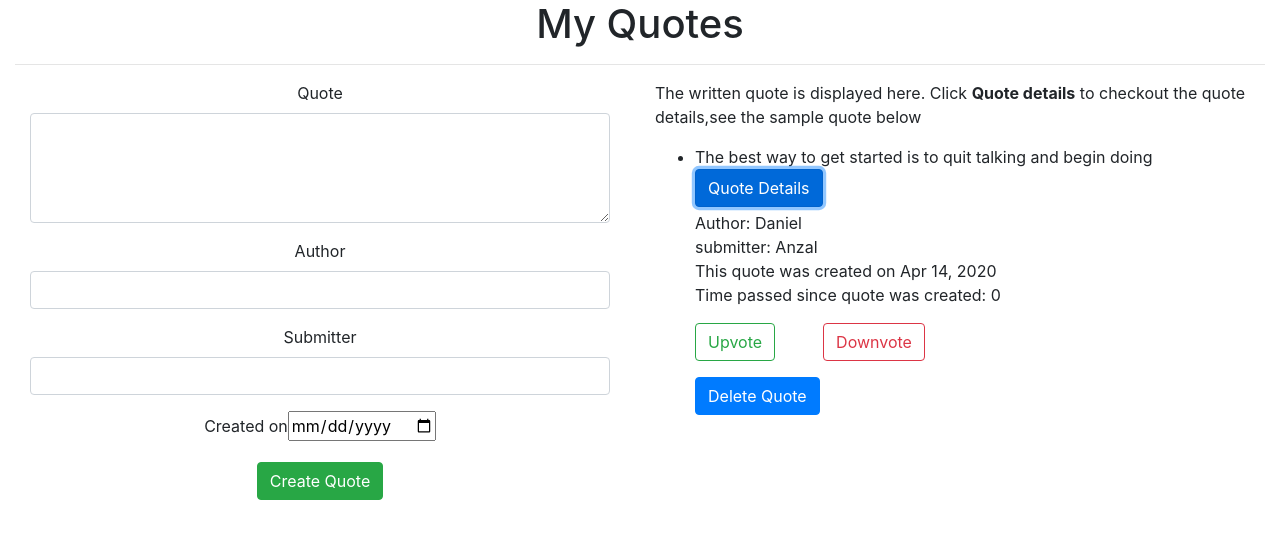
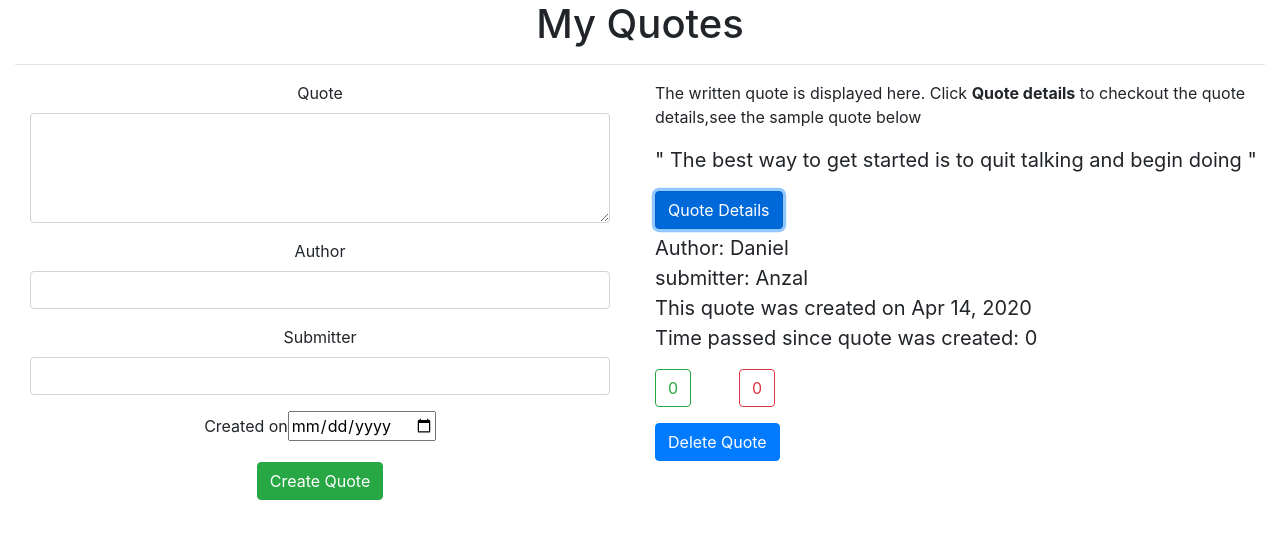
Before and after one commit to anzalmohamed/Quotes, an Angular app: page / in a window 1280 px wide. Both pictures are taken after a click on the button "Quote Details". Shown: the top 538 px of the page. Built offline with nearby package versions, Linux system fonts and the light colour scheme.

Commit message:
made upvotes update

```diff
--- a/src/app/app.module.ts
+++ b/src/app/app.module.ts
@@ -10,6 +10,7 @@ import { QuoteComponent } from './quote/quote.component';
 import { QuoteDetailComponent } from './quote-detail/quote-detail.component';
 import { DateCountPipe } from './date-count.pipe';
 import { QuoteFormComponent } from './quote-form/quote-form.component';
+import { VoteCountDirective } from './vote-count.directive';
 
 @NgModule({
   declarations: [
@@ -19,7 +20,8 @@ import { QuoteFormComponent } from './quote-form/quote-form.component';
     QuoteComponent,
     QuoteDetailComponent,
     DateCountPipe,
-    QuoteFormComponent
+    QuoteFormComponent,
+    VoteCountDirective
   ],
   imports: [
     BrowserModule,
--- a/src/app/quote-detail/quote-detail.component.html
+++ b/src/app/quote-detail/quote-detail.component.html
@@ -4,8 +4,8 @@
 <p class="detail mb-0">This quote was created on {{quote.completeDate|date}}</p>
 <p>Time passed since quote was created: {{quote.completeDate|dateCount}}</p>
 
-<button type="button" class="btn btn-outline-success">Upvote</button>
-<button type="button" class="btn btn-outline-danger ml-5">Downvote</button>
+<button type="button" class="btn btn-outline-success" (click)='upvote()'>{{quote.upvotes}}</button>
+<button type="button" class="btn btn-outline-danger ml-5" (click)='downvote()'>{{quote.downvotes}}</button>
 <br>
 
 <button (click) = 'quoteDelete(true)' class="btn btn-primary mt-3">Delete Quote</button>
--- a/src/app/quote-detail/quote-detail.component.ts
+++ b/src/app/quote-detail/quote-detail.component.ts
@@ -10,10 +10,10 @@ import { Quote } from '../quote';
 export class QuoteDetailComponent implements OnInit {
   @Input() quote: Quote;
   upvote(){
-    this.quote.upvotes
+    this.quote.upvotes+=1
   }
   downvote(){
-    this.quote.downvotes
+    this.quote.downvotes++
   }
   @Output() isComplete = new EventEmitter<boolean>();
   quoteDelete(complete:boolean){
--- a/src/app/quote/quote.component.html
+++ b/src/app/quote/quote.component.html
@@ -8,14 +8,22 @@
          </div>
         <div class="col-md-6">
             <p>The written quote is displayed here. Click <strong>Quote details</strong> to checkout the quote details,see the sample quote below </p>
-            <ul>
-                <li *ngFor='let quote of quotes; let i = index'>
-                    {{quote.name}}
+
+            <div *ngFor='let quote of quotes; let i = index'>
+
+                    <blockquote class="blockquote mb-0">
+                        <p appVoteCount *ngIf="highestUpVotebtn()===quote.upvotes && quote.upvotes>0">
+                          {{quote.name}} <br>
+                        </p>
+                        <p *ngIf="highestUpVotebtn()!==quote.upvotes || quote.upvotes===0">" {{quote.name}} "
+                        </p>
+
+
                     <button (click)='toggleDetails(i)' class="btn btn-primary">Quote Details</button>
                     <app-quote-detail  *ngIf='quote.showAuthor' [quote]='quote' (isComplete) = 'deleteQuote($event,i)'></app-quote-detail>
-                </li>
-            </ul>
 
+                    </blockquote>
+            </div>
         </div>
 
     </div>
--- a/src/app/quote/quote.component.ts
+++ b/src/app/quote/quote.component.ts
@@ -28,6 +28,20 @@ export class QuoteComponent implements OnInit {
       }
     }
   }
+  highestVoteCount: number
+  lowestVoteCount: number
+  voteCount: number
+
+  highestUpVotebtn() {
+    this.highestVoteCount= 0
+    this.lowestVoteCount = 0
+
+  for (this.voteCount = 0; this.voteCount < this.quotes.length; this.voteCount++) {
+    this. lowestVoteCount = this.quotes[this.voteCount].upvotes;
+    if (this. lowestVoteCount > this.highestVoteCount) { this.highestVoteCount = this. lowestVoteCount }
+  }
+  return this.highestVoteCount
+}
   constructor() { }
 
   ngOnInit(): void {
--- /dev/null
+++ b/src/app/vote-count.directive.ts
@@ -0,0 +1,10 @@
+import { Directive, ElementRef } from '@angular/core';
+
+@Directive({
+  selector: '[appVoteCount]'
+})
+export class VoteCountDirective {
+
+  constructor(elem:ElementRef) { elem.nativeElement.style.backgroundColor = "#2b5876" }
+
+}
```
Also changed, not shown: 1 other file (tests, documents, lock files or other folders).
